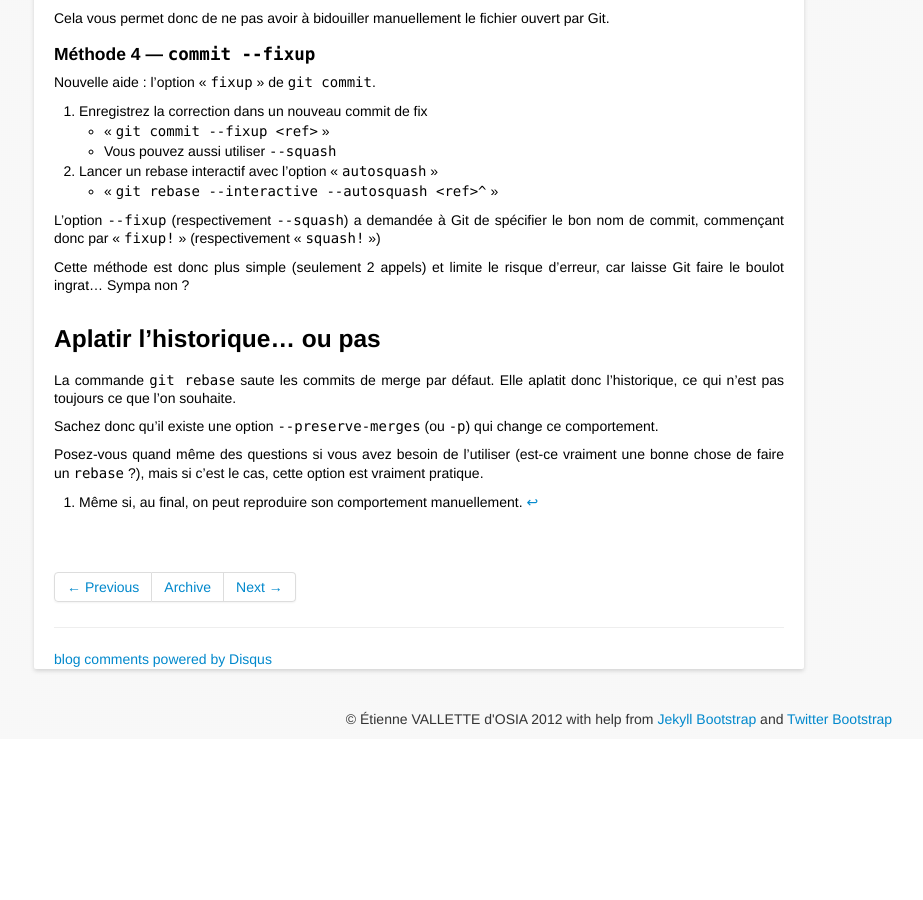
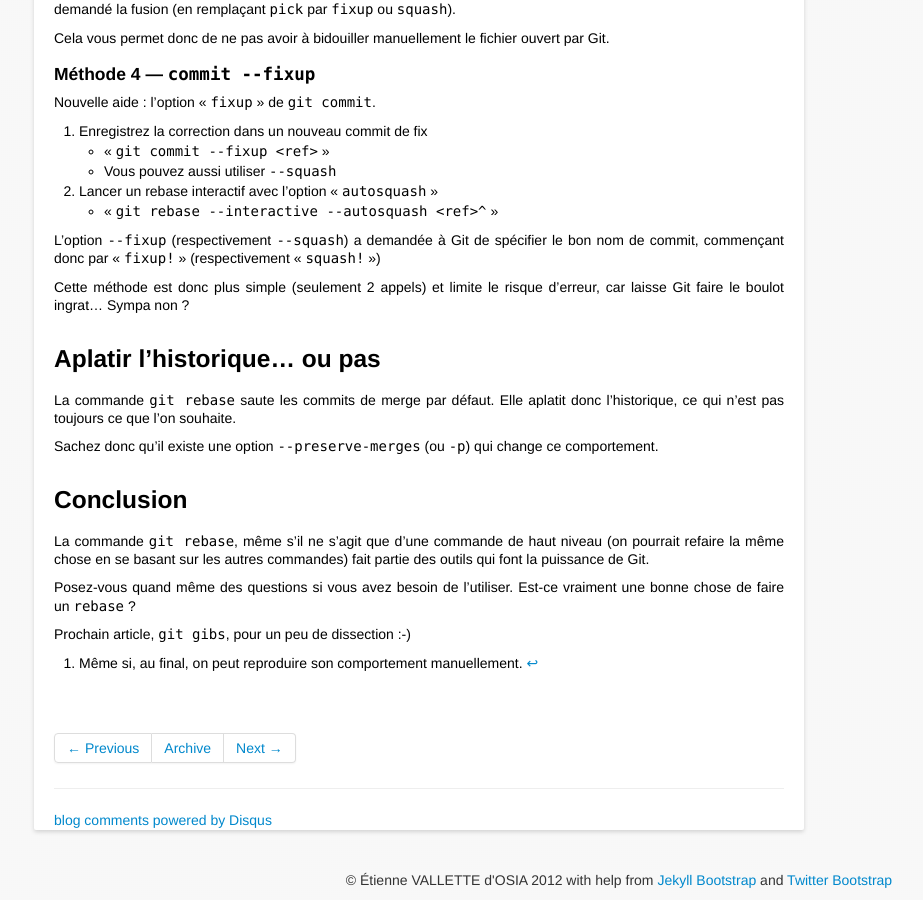
Before and after one commit to dohzya/dohzya.com, a Jekyll site: the page built from _posts/2013-01-31-git-tips-5.md, in a window 1280 px wide and 900 px high, scrolled down 2702 px. Shown: the whole window, without its empty margins (21-944 px from the left). Built offline with Jekyll 4.4.1, drawn with Linux system fonts in a browser that asks for light colours; comment, search, counter and statistics services are not loaded; before the commit the page ends 3441 px from its top, so only the background shows below that.

Commit message:
posts: git-tips: Add conclusion

```diff
--- a/_posts/2013-01-31-git-tips-5.md
+++ b/_posts/2013-01-31-git-tips-5.md
@@ -142,4 +142,10 @@
 
 Sachez donc qu'il existe une option `--preserve-merges` (ou `-p`) qui change ce comportement.
 
-Posez-vous quand même des questions si vous avez besoin de l'utiliser (est-ce vraiment une bonne chose de faire un `rebase` ?), mais si c'est le cas, cette option est vraiment pratique.
+### Conclusion
+
+La commande `git rebase`, même s'il ne s'agit que d'une commande de haut niveau (on pourrait refaire la même chose en se basant sur les autres commandes) fait partie des outils qui font la puissance de Git.
+
+Posez-vous quand même des questions si vous avez besoin de l'utiliser. Est-ce vraiment une bonne chose de faire un `rebase` ?
+
+Prochain article, {% if currentDate >= "2013-02-07" %}[`git gibs`](/article/2013-02-07/git-tips-6){% else %}`git gibs`{% endif %}, pour un peu de dissection :-)
```
